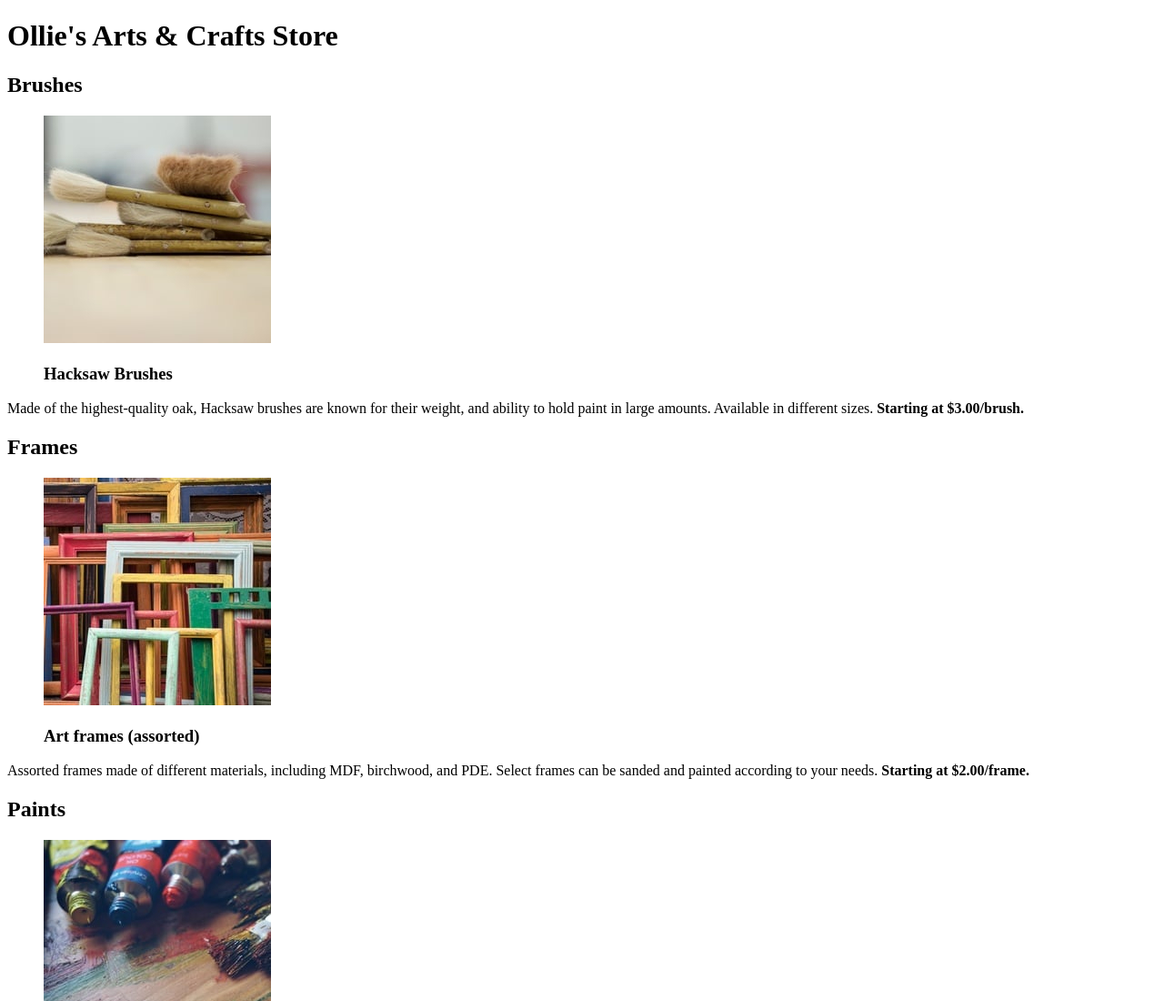
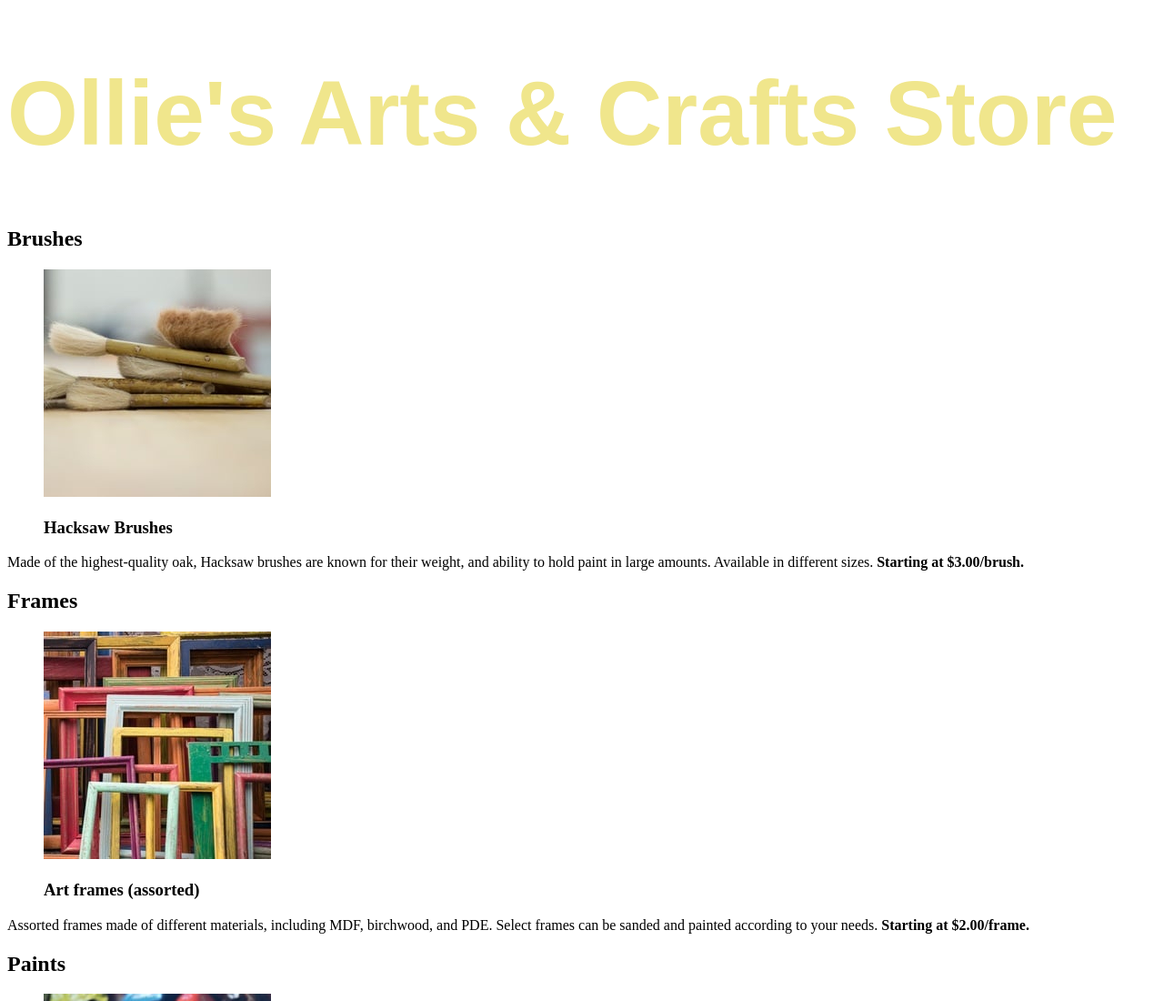
Before and after one commit to Paraprax/arts-and-crafts-page, a plain HTML site: page index.html in a window 1280 px wide. Shown: the top 1100 px of the page at 91% size. Drawn offline with Linux system fonts and the light colour scheme.

Commit message:
linked stylesheet into HTML file

```diff
--- a/index.html
+++ b/index.html
@@ -4,6 +4,7 @@
     <meta charset="UTF-8" />
     <meta http-equiv="X-UA-Compatible" content="IE=edge" />
     <meta name="viewport" content="width=device-width, initial-scale=1.0" />
+    <link rel="stylesheet" href="./style.css">
     <title>Ollie's Arts & Crafts Store</title>
   </head>
   <body>
--- a/style.css
+++ b/style.css
@@ -0,0 +1,7 @@
+h1 {
+  background-image: src("images/tile-pattern.jpeg");
+  color: khaki;
+  font-size: 100px;
+  font-weight: bold;
+  font-family: Arial, Helvetica, sans-serif;
+}
```
